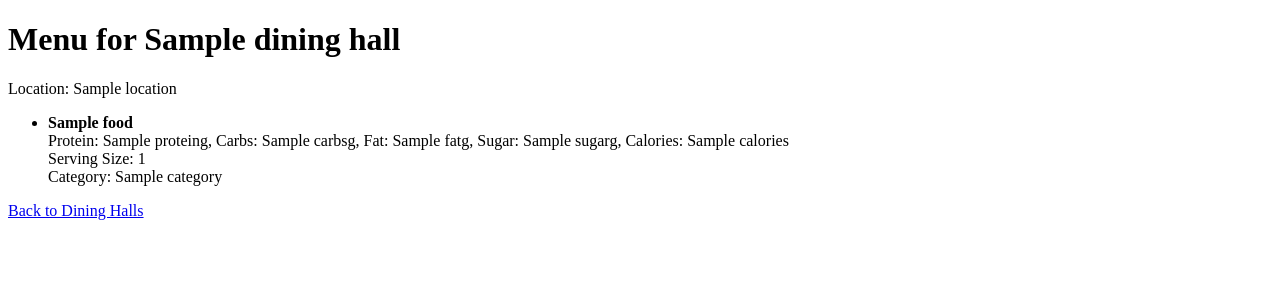
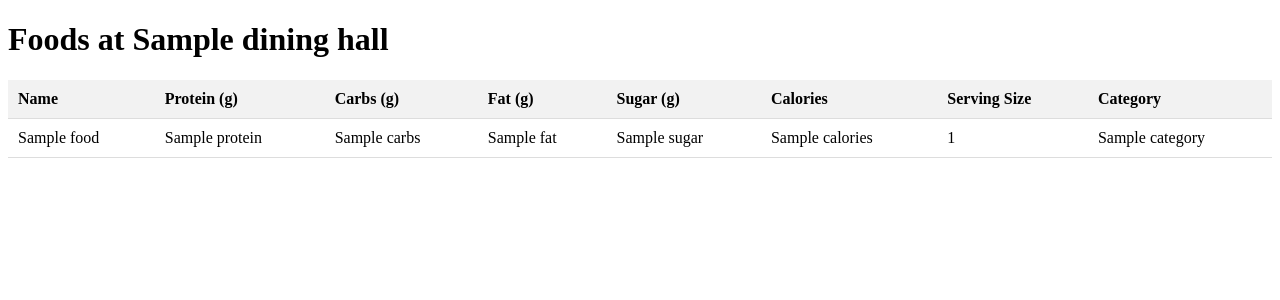
Before and after one commit to BryanGrisales/Databases-Dining-Hall-Project, a Flask app: template templates/dining_hall_page.html in a window 1280 px wide. Shown: the top 300 px of the page. Run offline with Flask 3, Linux system fonts and the light colour scheme; the template is opened without the code that fills it: most values are stand-ins (such as "Sample title", 1, 10 or a date in 2020); parts of the project's set-up code (start-up, migrations or seed data) failed here and were passed over.

Commit message:
table with all foods and sorting by specifics - I still need to make the sort by macros work

```diff
--- a/server.py
+++ b/server.py
@@ -30,14 +30,12 @@ def front_page():
 def dining_hall_page(hall_id):
     with engine.connect() as conn:
         # Get dining hall information
-        hall_result = conn.execute(text("SELECT name, location FROM Dining_Hall WHERE hall_id = :hall_id"), {"hall_id": hall_id})
-        dining_hall = hall_result.fetchone()
-
-        # If dining hall does not exist, return a 404 error
-        if not dining_hall:
+        hall_query = "SELECT name, location FROM Dining_Hall WHERE hall_id = :hall_id"
+        hall_result = conn.execute(text(hall_query), {"hall_id": hall_id}).fetchone()
+        if not hall_result:
             return "Dining Hall not found", 404
 
-        # Fetch foods related to the specific dining hall
+        # Get foods for this dining hall
         food_query = """
         SELECT f.name, f.protein, f.carbs, f.fat, f.sugar, f.calories, f.serving_size, f.category
         FROM Food f
@@ -45,14 +43,29 @@ def dining_hall_page(hall_id):
         WHERE fd.hall_id = :hall_id
         """
         food_result = conn.execute(text(food_query), {"hall_id": hall_id})
-
-        # Construct list of foods
         foods = [{
             "name": row[0], "protein": row[1], "carbs": row[2], "fat": row[3],
             "sugar": row[4], "calories": row[5], "serving_size": row[6], "category": row[7]
         } for row in food_result]
 
-    return render_template("dining_hall_page.html", dining_hall=dining_hall, foods=foods)
+    return render_template("dining_hall_page.html", hall=hall_result, foods=foods)
+
+
+@app.route("/all_foods")
+def all_foods():
+    with engine.connect() as conn:
+        food_query = """
+        SELECT name, protein, carbs, fat, sugar, calories, serving_size, category
+        FROM Food
+        """
+        food_result = conn.execute(text(food_query))
+
+        foods = [{
+            "name": row[0], "protein": row[1], "carbs": row[2], "fat": row[3],
+            "sugar": row[4], "calories": row[5], "serving_size": row[6], "category": row[7]
+        } for row in food_result]
+
+    return render_template("all_foods.html", foods=foods)
 
 
 
--- a/templates/dining_hall_page.html
+++ b/templates/dining_hall_page.html
@@ -2,23 +2,52 @@
 <html lang="en">
 <head>
     <meta charset="UTF-8">
-    <title>{{ dining_hall.name }}</title>
+    <title>Dining Hall Foods</title>
+    <style>
+        table {
+            width: 100%;
+            border-collapse: collapse;
+        }
+        th, td {
+            padding: 10px;
+            text-align: left;
+            border-bottom: 1px solid #ddd;
+            cursor: pointer;
+        }
+        th {
+            background-color: #f2f2f2;
+        }
+    </style>
 </head>
 <body>
-    <h1>Menu for {{ dining_hall.name }}</h1>
-    <p>Location: {{ dining_hall.location }}</p>
-    <ul>
+
+<h1>Foods at {{ dining_hall.name }}</h1>
+
+<table id="foodsTable" data-sort-dir="asc">
+    <thead>
+        <tr>
+            <th onclick="sortTable(0)">Name</th>
+            <th onclick="sortTable(1)">Protein (g)</th>
+            <th onclick="sortTable(2)">Carbs (g)</th>
+            <th onclick="sortTable(3)">Fat (g)</th>
+            <th onclick="sortTable(4)">Sugar (g)</th>
+            <th onclick="sortTable(5)">Calories</th>
+            <th onclick="sortTable(6)">Serving Size</th>
+            <th onclick="sortTable(7)">Category</th>
+        </tr>
+    </thead>
+    <tbody>
         {% for food in foods %}
-            <li>
-                <strong>{{ food.name }}</strong><br>
-                Protein: {{ food.protein }}g, Carbs: {{ food.carbs }}g, Fat: {{ food.fat }}g,
-                Sugar: {{ food.sugar }}g, Calories: {{ food.calories }}<br>
-                Serving Size: {{ food.serving_size }}<br>
-                Category: {{ food.category }}
-            </li>
+        <tr>
+            <td>{{ food.name }}</td>
+            <td>{{ food.protein }}</td>
+            <td>{{ food.carbs }}</td>
+            <td>{{ food.fat }}</td>
+            <td>{{ food.sugar }}</td>
+            <td>{{ food.calories }}</td>
+            <td>{{ food.serving_size }}</td>
+            <td>{{ food.category }}</td>
+        </tr>
         {% endfor %}
-    </ul>
-
-    <p><a href="/">Back to Dining Halls</a></p>
-</body>
-</html>
+    </tbody>
+</ta
--- a/templates/front_page.html
+++ b/templates/front_page.html
@@ -14,5 +14,6 @@
             </li>
         {% endfor %}
     </ul>
+    <p><a href="/all_foods">View All Foods</a></p>
 </body>
 </html>
```
Also changed, not shown: templates/all_foods.html (added, +74 -0 lines).
